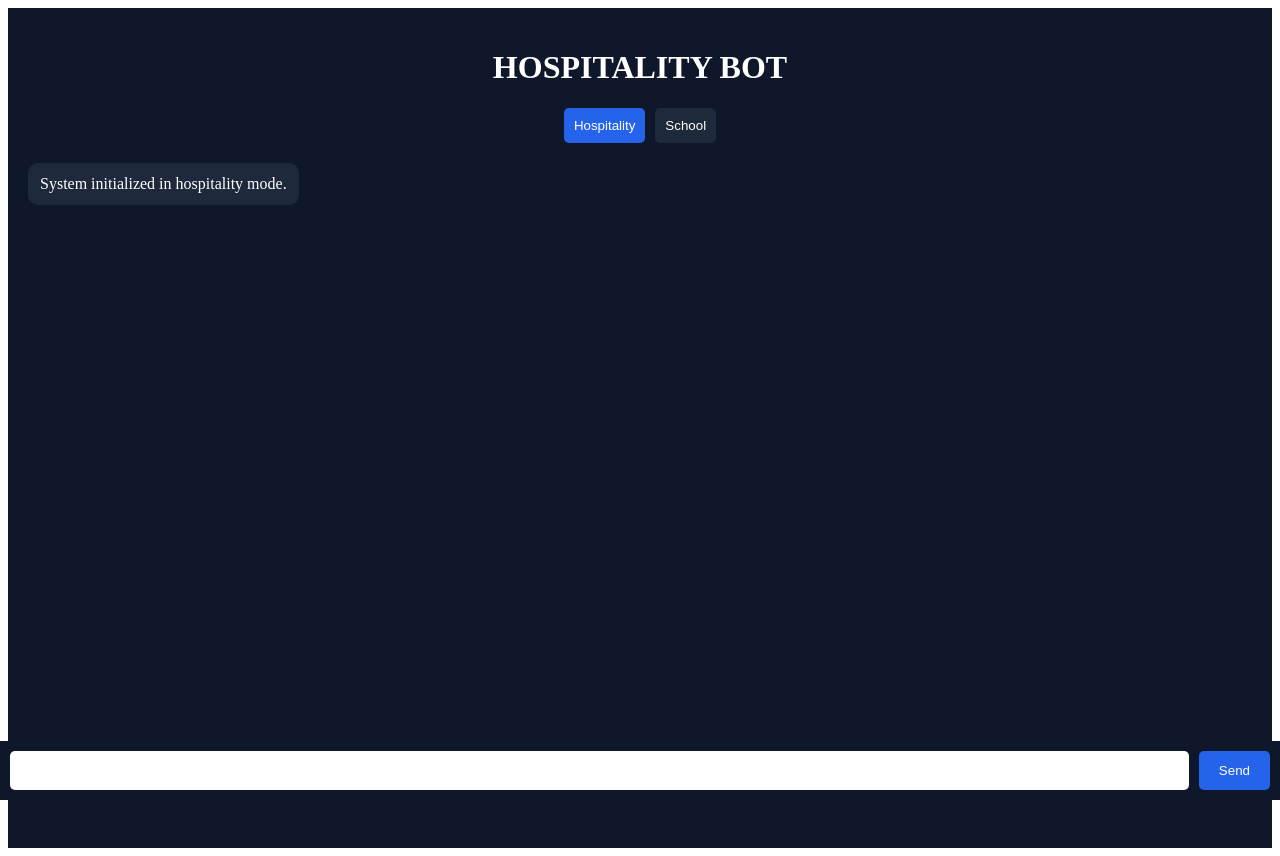
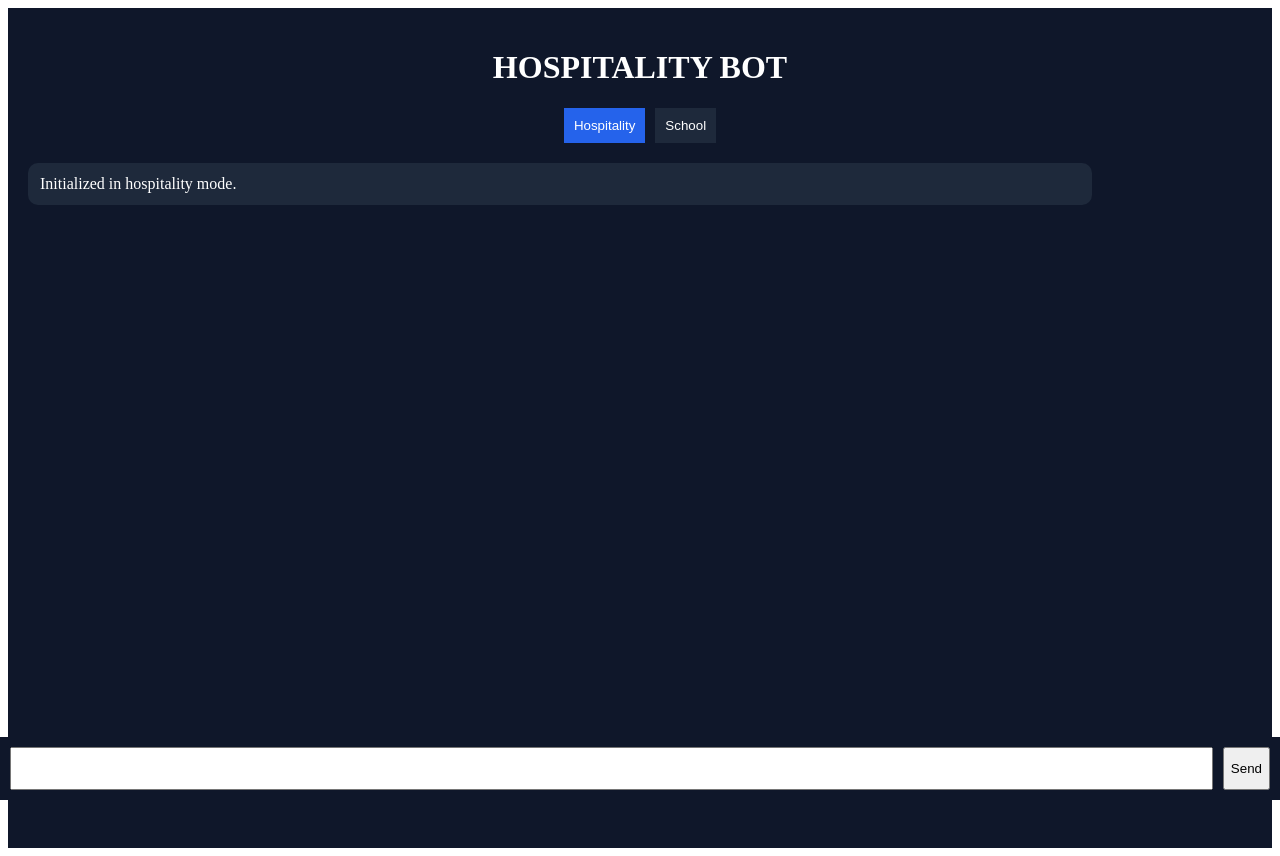
Before and after one commit to ubest840-ctrl/ai-chatbot-demo, a React (Vite) app: page / in a window 1280 px wide. Built offline with nearby package versions, Linux system fonts and the light colour scheme; no server answers.

Commit message:
Update App.jsx

```diff
--- a/App.jsx
+++ b/App.jsx
@@ -6,19 +6,14 @@ const genAI = new GoogleGenerativeAI(import.meta.env.VITE_GEMINI_API_KEY);
 export default function App() {
   const [persona, setPersona] = useState("hospitality");
   const [messages, setMessages] = useState([
-    { role: "assistant", content: `System initialized in ${persona} mode.` }
+    { role: "assistant", content: `Initialized in ${persona} mode.` }
   ]);
   const [userInput, setUserInput] = useState("");
   const [isProcessing, setIsProcessing] = useState(false);
-  const scrollAnchor = useRef(null);
-
-  useEffect(() => {
-    scrollAnchor.current?.scrollIntoView({ behavior: "smooth" });
-  }, [messages]);
 
   const personaInstructions = {
-    hospitality: "You are a world-class hotel concierge. Be exceptionally polite, professional, and helpful with guest inquiries.",
-    school: "You are a professional school registrar. Be helpful, formal, and accurate when answering student and parent questions."
+    hospitality: "You are a hotel concierge. Be polite and helpful.",
+    school: "You are a school administrator. Be formal and helpful."
   };
 
   const handleSend = async (e) => {
@@ -31,16 +26,17 @@ export default function App() {
     setIsProcessing(true);
 
     try {
-      // Using the verified stable model: gemini-2.0-flash
+      // Use 'gemini-1.5-flash' - this is the most consistently available model
       const model = genAI.getGenerativeModel({
-        model: "gemini-2.0-flash",
+        model: "gemini-1.5-flash",
         systemInstruction: personaInstructions[persona]
       });
 
       const result = await model.generateContent(userInput);
       setMessages([...newMessages, { role: "assistant", content: result.response.text() }]);
     } catch (error) {
-      setMessages([...newMessages, { role: "assistant", content: "System Error: Please refresh." }]);
+      // This will now show the REAL error instead of a generic message
+      setMessages([...newMessages, { role: "assistant", content: "DEBUG ERROR: " + error.message }]);
     } finally {
       setIsProcessing(false);
     }
@@ -49,25 +45,19 @@ export default function App() {
   return (
     <div style={{ background: "#0f172a", minHeight: "100vh", color: "white", padding: "20px" }}>
       <h1 style={{ textAlign: "center" }}>{persona.toUpperCase()} BOT</h1>
-
       <div style={{ display: "flex", gap: "10px", justifyContent: "center", marginBottom: "20px" }}>
-        <button onClick={() => setPersona("hospitality")} style={{ padding: "10px", background: persona === "hospitality" ? "#2563eb" : "#1e293b", border: "none", color: "white", borderRadius: "5px" }}>Hospitality</button>
-        <button onClick={() => setPersona("school")} style={{ padding: "10px", background: persona === "school" ? "#2563eb" : "#1e293b", border: "none", color: "white", borderRadius: "5px" }}>School</button>
+        <button onClick={() => setPersona("hospitality")} style={{ padding: "10px", background: persona === "hospitality" ? "#2563eb" : "#1e293b", border: "none", color: "white" }}>Hospitality</button>
+        <button onClick={() => setPersona("school")} style={{ padding: "10px", background: persona === "school" ? "#2563eb" : "#1e293b", border: "none", color: "white" }}>School</button>
       </div>
-
       <div style={{ display: "flex", flexDirection: "column", gap: "10px", paddingBottom: "80px" }}>
         {messages.map((m, i) => (
-          <div key={i} style={{ padding: "12px", borderRadius: "10px", background: m.role === "user" ? "#2563eb" : "#1e293b", alignSelf: m.role === "user" ? "flex-end" : "flex-start", maxWidth: "85%" }}>
-            {m.content}
-          </div>
+          <div key={i} style={{ padding: "12px", borderRadius: "10px", background: m.role === "user" ? "#2563eb" : "#1e293b", maxWidth: "85%" }}>{m.content}</div>
         ))}
-        <div ref={scrollAnchor} />
       </div>
-
       <form onSubmit={handleSend} style={{ position: "fixed", bottom: "0", left: "0", right: "0", padding: "10px", background: "#0f172a", display: "flex", gap: "10px" }}>
-        <input type="text" value={userInput} onChange={(e) => setUserInput(e.target.value)} style={{ flex: 1, padding: "12px", borderRadius: "5px", border: "none" }} />
-        <button type="submit" disabled={isProcessing} style={{ padding: "10px 20px", background: "#2563eb", color: "white", border: "none", borderRadius: "5px" }}>Send</button>
+        <input type="text" value={userInput} onChange={(e) => setUserInput(e.target.value)} style={{ flex: 1, padding: "12px" }} />
+        <button type="submit" disabled={isProcessing}>Send</button>
       </form>
     </div>
   );
-}
+    }
```
